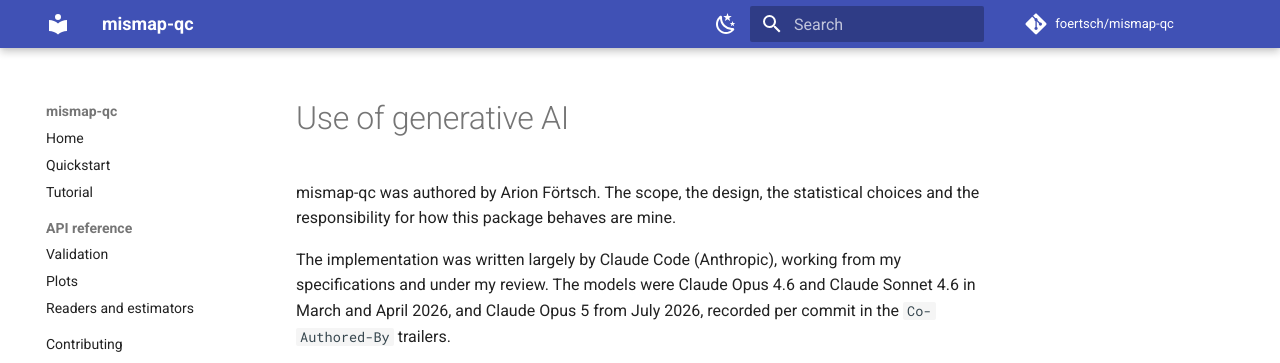
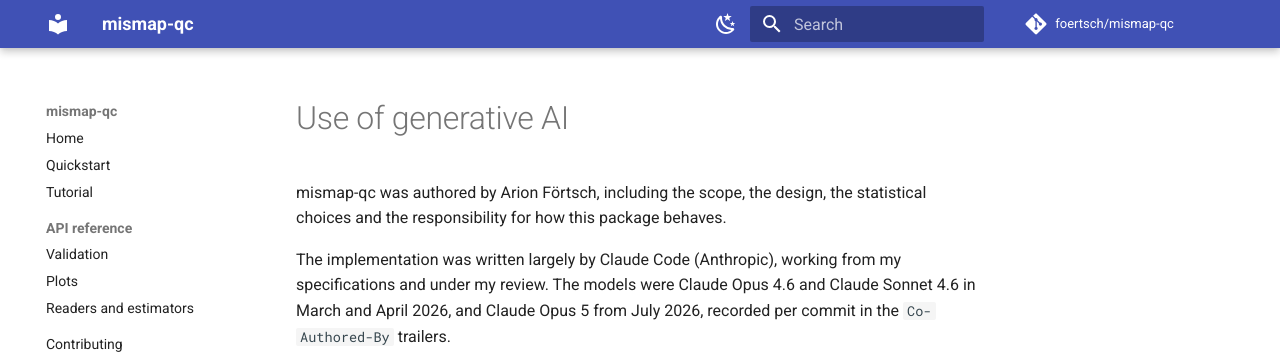
Before and after one commit to foertsch/mismap-qc, an MkDocs documentation site: the page built from docs/generative-ai-use.md, in a window 1280 px wide and 1153 px high. Shown: the top 363 px of the window. Built offline with MkDocs 1.6.1 and Material for MkDocs 9.7.7, drawn with Linux system fonts in a browser that asks for light colours; comment, search, counter and statistics services are not loaded.

Commit message:
Use Arion's wording for the authorship sentence
Co-Authored-By: Claude Opus 5 <noreply@anthropic.com>

```diff
--- a/docs/generative-ai-use.md
+++ b/docs/generative-ai-use.md
@@ -1,6 +1,6 @@
 # Use of generative AI
 
-mismap-qc was authored by Arion Förtsch. The scope, the design, the statistical choices and the responsibility for how this package behaves are mine.
+mismap-qc was authored by Arion Förtsch, including the scope, the design, the statistical choices and the responsibility for how this package behaves.
 
 The implementation was written largely by Claude Code (Anthropic), working from my specifications and under my review. The models were Claude Opus 4.6 and Claude Sonnet 4.6 in March and April 2026, and Claude Opus 5 from July 2026, recorded per commit in the `Co-Authored-By` trailers.
 
```
